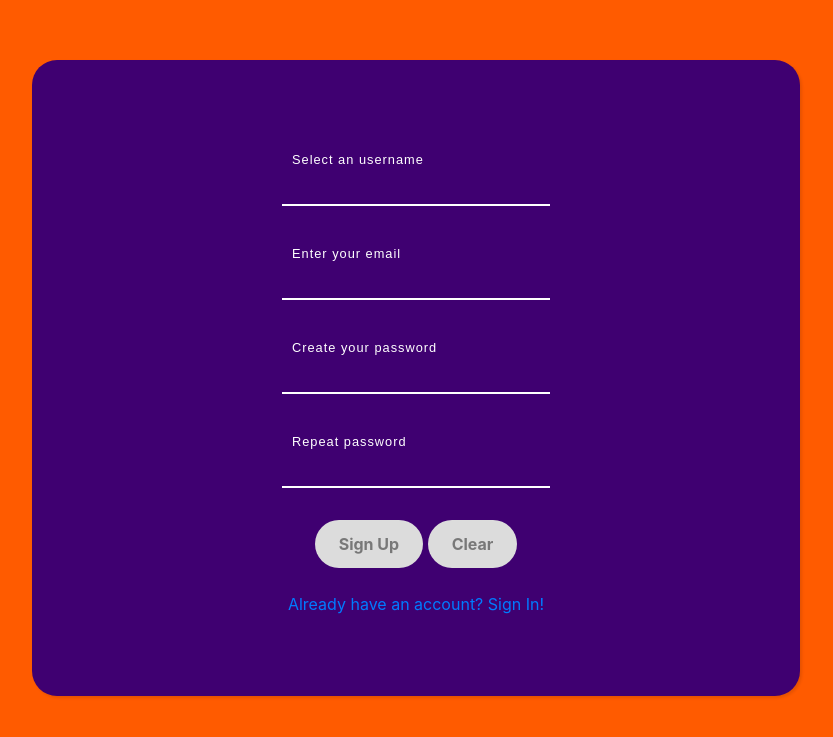
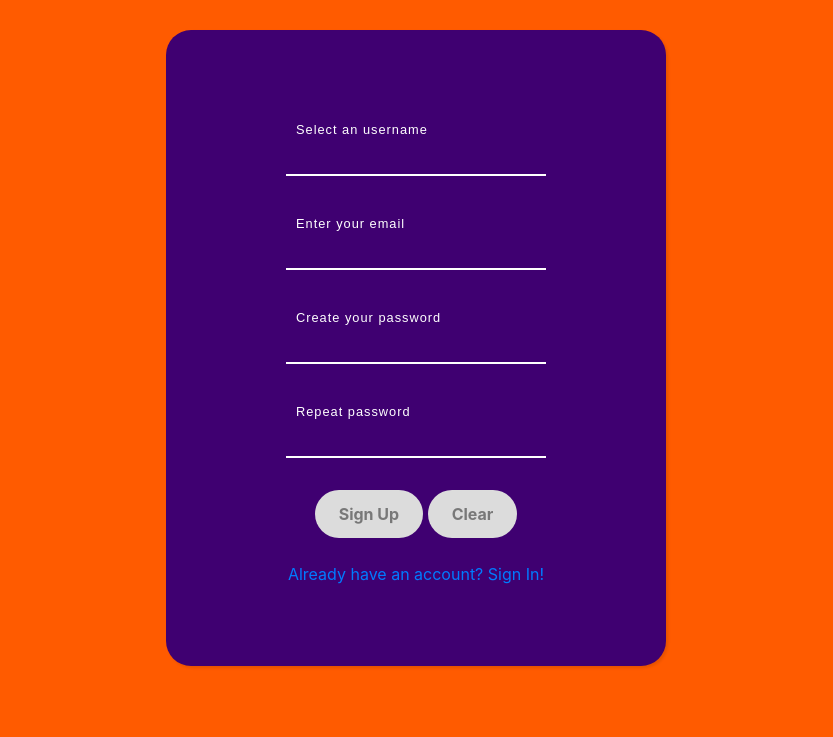
Before and after one commit to PietroColaguori/ForkMates, a PHP site: page /registration.html in a window 1280 px wide. Shown: the top 737 px of the page, without its empty margins (224-1057 px from the left). Run offline with PHP 8.4, Linux system fonts and the light colour scheme.

Commit message:
Minor change to form width

```diff
--- a/Main/Pages/reg_style.css
+++ b/Main/Pages/reg_style.css
@@ -3,8 +3,8 @@ body {
   }
 
   form {
-    width: 60%;
-    margin: 60px auto;
+    width: 500px !important;
+    margin: 30px auto;
     background: #3F0071;
     padding: 60px 120px 80px 120px;
     text-align: center;
```
